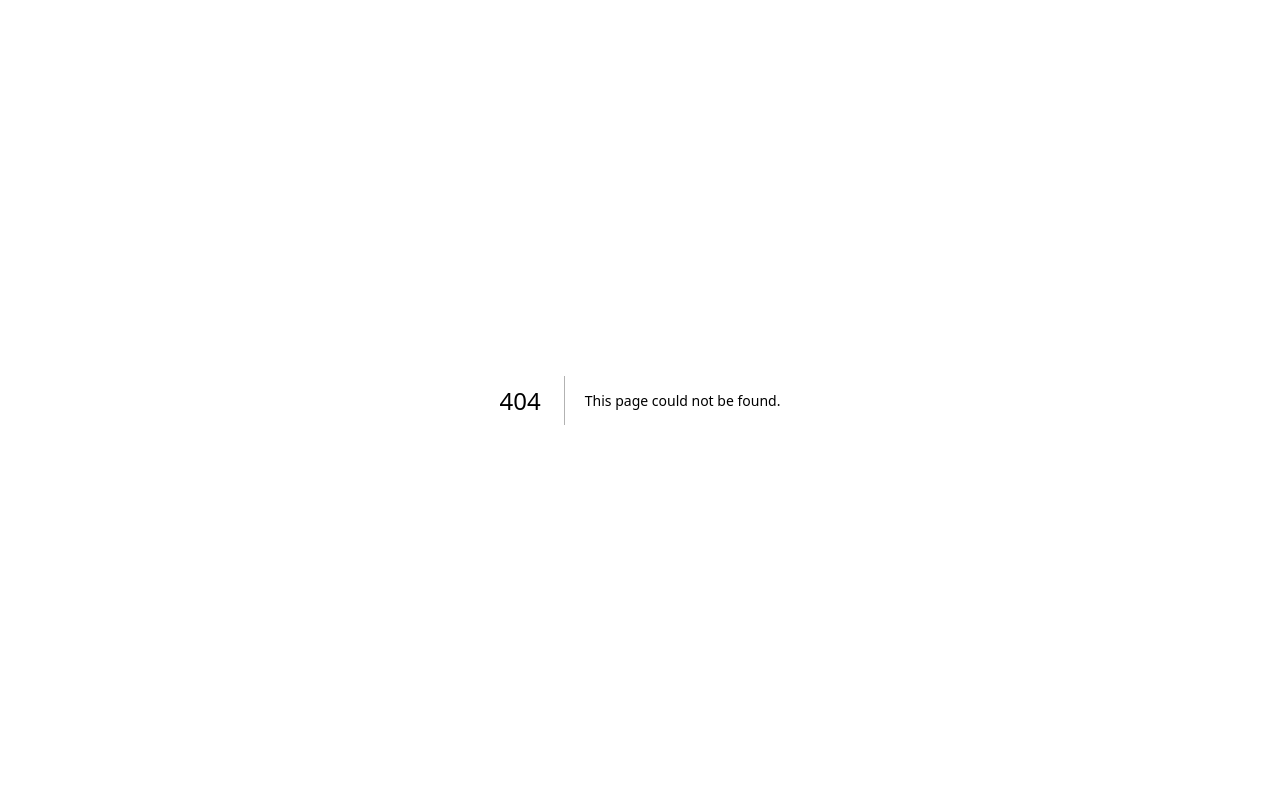
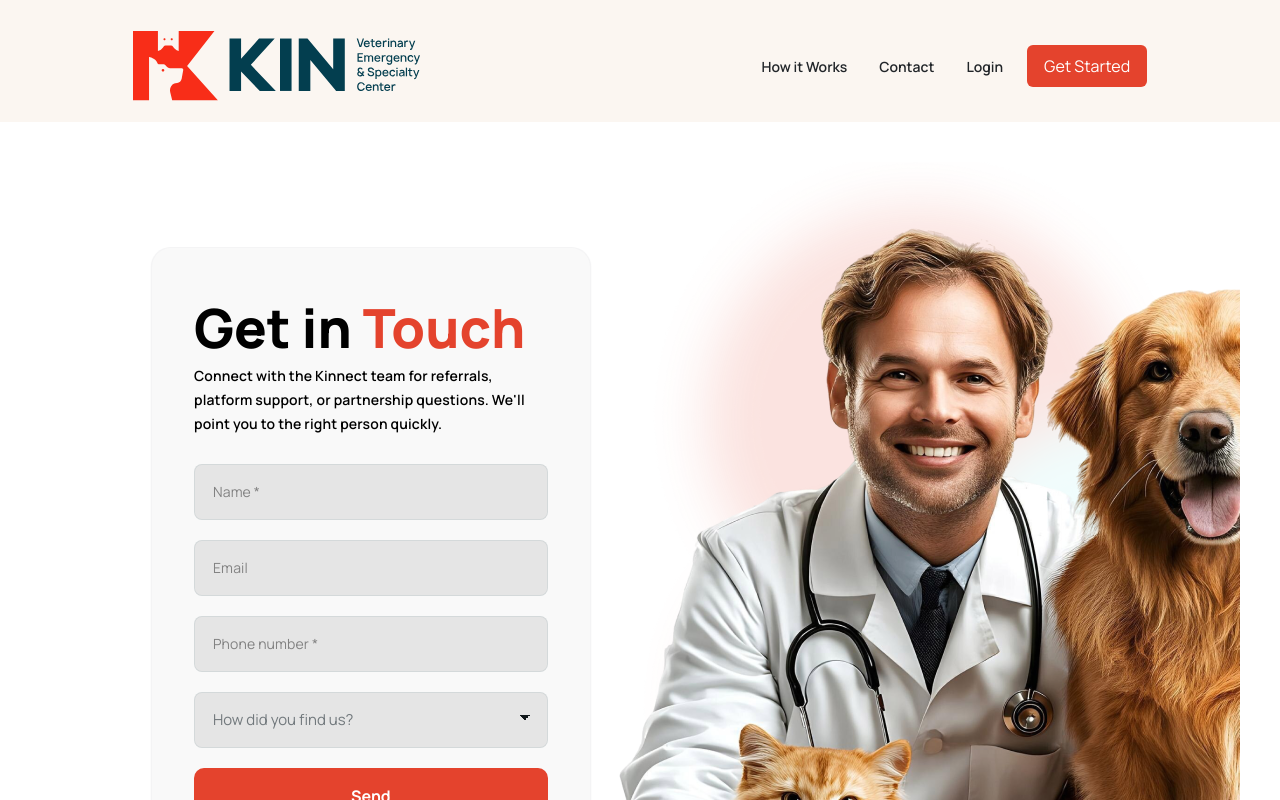
Before and after one commit to vijay7141/kinnet, a Next.js app: page /contact in a window 1280 px wide. Before the commit this address had no page. Shown: the top 800 px of the page. Built offline with nearby package versions, Linux system fonts and the light colour scheme.

Commit message:
newchanges

```diff
--- a/app/(auth-flow)/login/page.tsx
+++ b/app/(auth-flow)/login/page.tsx
@@ -33,7 +33,7 @@ export default function LoginPage() {
       <Container fluid>
         <Row className=" ">
           <Col xl={6} className="auth_flow_left d-flex flex-column justify-content-center px-xl-5 px-0">
-            <img src="/logo_big.svg" alt="logo" className="logo" />
+           <Link href="/"> <img src="/logo_big.svg" alt="logo" className="logo" /></Link>
             <h1 className="auth_title ">
               Elevating Veterinary <br />
               <span className="text-danger">Communication.</span>
--- a/app/(static)/Components/Header/header.tsx
+++ b/app/(static)/Components/Header/header.tsx
@@ -55,7 +55,7 @@ export default function Header() {
               </li>
               <li className="nav-item">
                 <Link
-                  href="#contact"
+                 href="/contact"
                   className="nav-link text-dark"
                   onClick={closeMenu}
                 >
--- /dev/null
+++ b/app/(static)/contact/page.tsx
@@ -0,0 +1,58 @@
+
+import Footer from "../Components/Footer/footer";
+import Header from "../Components/Header/header";
+
+export default function ContactPage() {
+  return (
+    <main className="contact-page">
+      <Header />
+      <section className="contact-shell">
+        <div className="container-fluid">
+            <div className="row">
+                <div className="col-xxl-6 col-xl-5 my-auto">
+   <div className="contact-form-card">
+
+              <h1>
+                Get in <span>Touch</span>
+              </h1>
+              <p>
+                Connect with the Kinnect team for referrals, platform support,
+                or partnership questions. We&apos;ll point you to the right
+                person quickly.
+              </p>
+
+              <form className="contact-form-grid">
+                <input type="text" placeholder="Name *" aria-label="Name" />
+                <input type="email" placeholder="Email" aria-label="Email" />
+                <input
+                  type="tel"
+                  placeholder="Phone number *"
+                  aria-label="Phone number"
+                />
+                <select defaultValue="" aria-label="How did you find us">
+                  <option value="" disabled>
+                    How did you find us?
+                  </option>
+                  <option value="referral">Referral partner</option>
+                  <option value="search">Google search</option>
+                  <option value="social">Social media</option>
+                  <option value="event">Conference or event</option>
+                </select>
+                <button type="submit">Send</button>
+              </form>
+            </div>
+                </div>
+                <div className="col-xxl-6 col-xl-7">
+                      <div className="contact-visual-panel" aria-hidden="true">
+
+            <img src="/doctor_contact_us.png" alt="" />
+            </div>
+                </div>
+            </div>
+
+        </div>
+      </section>
+      <Footer />
+    </main>
+  );
+}
--- a/app/(static)/static.css
+++ b/app/(static)/static.css
@@ -852,6 +852,237 @@ footer{
 .privacy-policy-page {
 }
 
+.contact-shell {
+   padding: 0  0 0 111px;
+}
+
+.contact-shell {
+    /* padding: 24px clamp(20px, 6vw, 110px) 90px; */
+}
+
+.contact-hero {
+    max-width: 100%;
+    margin: 0 auto;
+    display: flex;
+    align-items: center;
+
+
+}
+
+.contact-form-card {
+    padding: clamp(28px, 4vw, 42px);
+   margin: 100px 0;
+    border-radius: 20px;
+border: 1px solid rgba(192, 199, 204, 0.10);
+background: #F9F9F9;
+box-shadow: 0 1px 2px 0 rgba(0, 0, 0, 0.05);
+}
+
+.contact-eyebrow {
+    display: inline-flex;
+    margin-bottom: 14px;
+    color: var(--red_color);
+    font-size: 13px;
+    font-weight: 700;
+    letter-spacing: 0.08em;
+    text-transform: uppercase;
+}
+
+.contact-form-card h1 {
+    color: #11181b;
+    margin-bottom: 0px;
+ color: var(--black, #000);
+font-size: 54px;
+font-style: normal;
+font-weight: 800;
+line-height: normal;
+}
+
+.contact-form-card h1 span {
+    color: var(--red_color);
+}
+
+.contact-form-card p {
+    color: #53646d;
+    font-size: 15px;
+    line-height: 1.75;
+    max-width: 480px;
+    color: #000;
+font-size: 14px;
+font-style: normal;
+font-weight: 600;
+line-height: 24px;
+letter-spacing: 0.14px;
+}
+
+.contact-form-grid {
+    display: grid;
+    gap: 20px;
+    margin-top: 28px;
+}
+
+.contact-form-grid input,
+.contact-form-grid select {
+    width: 100%;
+    min-height: 56px;
+    border: 1px solid rgba(3, 62, 79, 0.08);
+    border-radius: 10px;
+    background: #f1f3f4;
+    padding: 0 18px;
+    color: #033E4F;
+    font-size: 15px;
+    outline: none;
+    border-radius: 8px;
+background: rgba(0, 0, 0, 0.08);
+}
+
+.contact-form-grid input::placeholder {
+    color: var(--Gray-3, #828282);
+font-size: 14px;
+font-style: normal;
+font-weight: 400;
+line-height: 24px; /* 171.429% */
+letter-spacing: 0.14px;
+}
+
+.contact-form-grid select {
+    color: #71787C;
+    appearance: none;
+    background-image:
+        linear-gradient(45deg, transparent 50%, #11181b 50%),
+        linear-gradient(135deg, #11181b 50%, transparent 50%);
+    background-position:
+        calc(100% - 22px) calc(50% - 2px),
+        calc(100% - 17px) calc(50% - 2px);
+    background-size: 5px 5px, 5px 5px;
+    background-repeat: no-repeat;
+}
+
+.contact-form-grid input:focus,
+.contact-form-grid select:focus {
+    border-color:var(--red_color);
+    box-shadow:none;
+}
+
+.contact-form-grid button {
+    min-height: 56px;
+    border: 0;
+    border-radius: 10px;
+    background: var(--red_color);
+    color: var(--white);
+    font-size: 16px;
+    font-weight: 700;
+    transition: transform 0.25s ease, box-shadow 0.25s ease;
+}
+
+.contact-form-grid button:hover {
+    transform: translateY(-1px);
+    box-shadow: 0 14px 24px rgba(228, 67, 45, 0.22);
+}
+
+.contact-visual-panel {
+    position: relative;
+    display: flex;
+    align-items: center;
+    justify-content: center;
+    padding: 40px 0 0;
+}
+.contact-visual-panel::before{
+      content: "";
+    z-index: -1;
+    background-image: url(/blurred-abstract.png);
+    background-size: contain;
+    width: 700px;
+    height: 700px;
+    position: absolute;
+    bottom: -100px;
+    left: -26%;
+}
+.contact-visual-panel img{
+       width: 100%;
+    min-height: 829.68px;
+    object-fit: none;
+}
+.contact-visual-glow {
+    position: absolute;
+    inset: 8% 12% 18%;
+    border-radius: 50%;
+    background: radial-gradient(circle, rgba(228, 67, 45, 0.18) 0%, rgba(228, 67, 45, 0.05) 38%, rgba(255, 255, 255, 0) 72%);
+    filter: blur(18px);
+}
+
+.contact-support-card {
+    position: absolute;
+    top: 32px;
+    left: 26px;
+    z-index: 2;
+    display: flex;
+    align-items: center;
+    gap: 14px;
+    padding: 16px 18px;
+    border-radius: 20px;
+    background: rgba(255, 255, 255, 0.92);
+    border: 1px solid rgba(3, 62, 79, 0.08);
+    box-shadow: 0 18px 40px rgba(0, 31, 41, 0.08);
+}
+
+.contact-support-avatar {
+    width: 52px;
+    height: 52px;
+    border-radius: 50%;
+    background: linear-gradient(135deg, #033E4F 0%, #0e6178 100%);
+    color: var(--white);
+    display: flex;
+    align-items: center;
+    justify-content: center;
+    font-size: 16px;
+    font-weight: 800;
+}
+
+.contact-support-card strong {
+    display: block;
+    color: #173946;
+    font-size: 17px;
+    line-height: 1.3;
+}
+
+.contact-support-card span {
+    display: block;
+    color: #6c7a82;
+    font-size: 13px;
+    line-height: 1.5;
+}
+
+.contact-visual-stack {
+    position: relative;
+    width: min(100%, 560px);
+    min-height: 520px;
+}
+
+.contact-visual-dog,
+.contact-visual-cat {
+    position: absolute;
+}
+
+.contact-visual-dog {
+    right: 0;
+    bottom: 0;
+    width: min(72%, 390px);
+}
+
+.contact-visual-cat {
+    left: 4%;
+    bottom: 0;
+    width: min(42%, 220px);
+}
+
+.contact-visual-dog img,
+.contact-visual-cat img {
+    width: 100%;
+    height: auto;
+    display: block;
+}
+
 .privacy-policy-shell {
     padding: 28px clamp(20px, 6vw, 110px) 80px;
 }
@@ -941,8 +1172,40 @@ footer{
     gap: 18px;
     margin-top: 18px;
 }
+@media (max-width: 1200px) {
+.contact-shell{
+   padding: 10px clamp(20px, 6vw, 100px) 0;
+}
+.contact-visual-panel img {
+    object-fit: contain;
+    width: 100%;
+    min-height: 100%;
+}
+.contact-form-card{
+    margin: 40px 0 0;
+}
+}
 
 @media (max-width: 991.98px) {
+    .contact-shell {
+        padding: 20px 20px 0;
+    }
+
+    .contact-hero {
+        grid-template-columns: 1fr;
+        gap: 20px;
+    }
+
+    .contact-visual-panel {
+        min-height: 480px;
+        order: -1;
+    }
+
+    .contact-support-card {
+        left: 20px;
+        top: 16px;
+    }
+
     .privacy-policy-shell {
         padding: 24px 20px 56px;
     }
@@ -958,6 +1221,44 @@ footer{
 }
 
 @media (max-width: 767.98px) {
+    .contact-form-card {
+        border-radius: 20px;
+        padding: 24px 18px;
+    }
+
+    .contact-form-card h1 {
+        font-size: 36px;
+    }
+
+    .contact-form-card p {
+        font-size: 14px;
+        line-height: 1.7;
+    }
+
+    .contact-visual-panel {
+        min-height: 360px;
+        padding: 18px 0 0;
+    }
+
+    .contact-support-card {
+        position: static;
+        margin-bottom: 12px;
+        width: fit-content;
+    }
+
+    .contact-visual-stack {
+        min-height: 300px;
+    }
+
+    .contact-visual-dog {
+        width: min(76%, 280px);
+    }
+
+    .contact-visual-cat {
+        width: min(38%, 140px);
+        left: 2%;
+    }
+
     .privacy-policy-card {
         padding: 22px 18px;
     }
@@ -1009,6 +1310,9 @@ footer{
 .dash_cards_area{
     grid-template-columns: repeat(2, 1fr) !important;
 }
+    .contact-form-card {
+        margin: 20px 0px 0px;
+    }
   .dash_card_value{
     font-size: 22px;
   }
@@ -1020,7 +1324,7 @@ footer{
     padding: 0  0px;
 }
     header {
-        padding: 0 0px;
+        padding: 0 25px;
     }
     .new-referral-pagex .kinnect-btn-primary{
        white-space: pre;
```
Also changed, not shown: public/doctor_contact_us.png (added).
